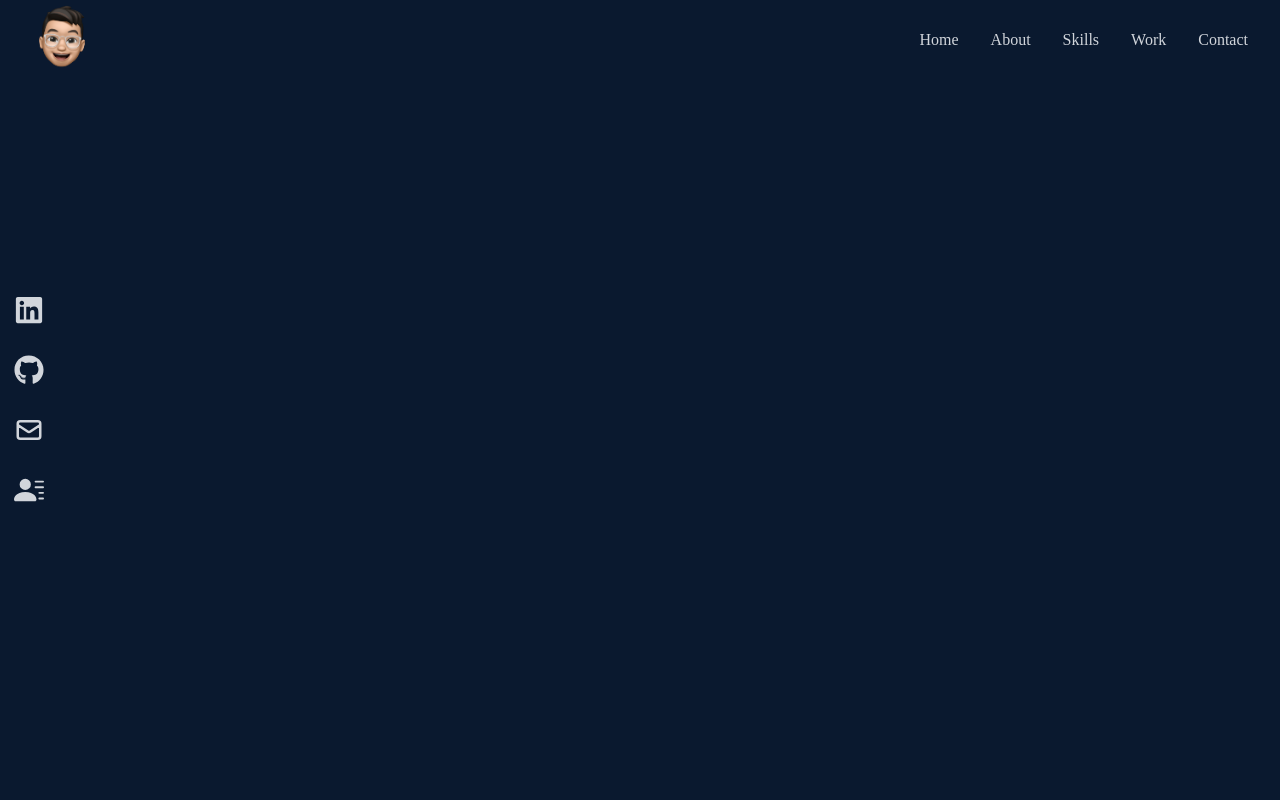
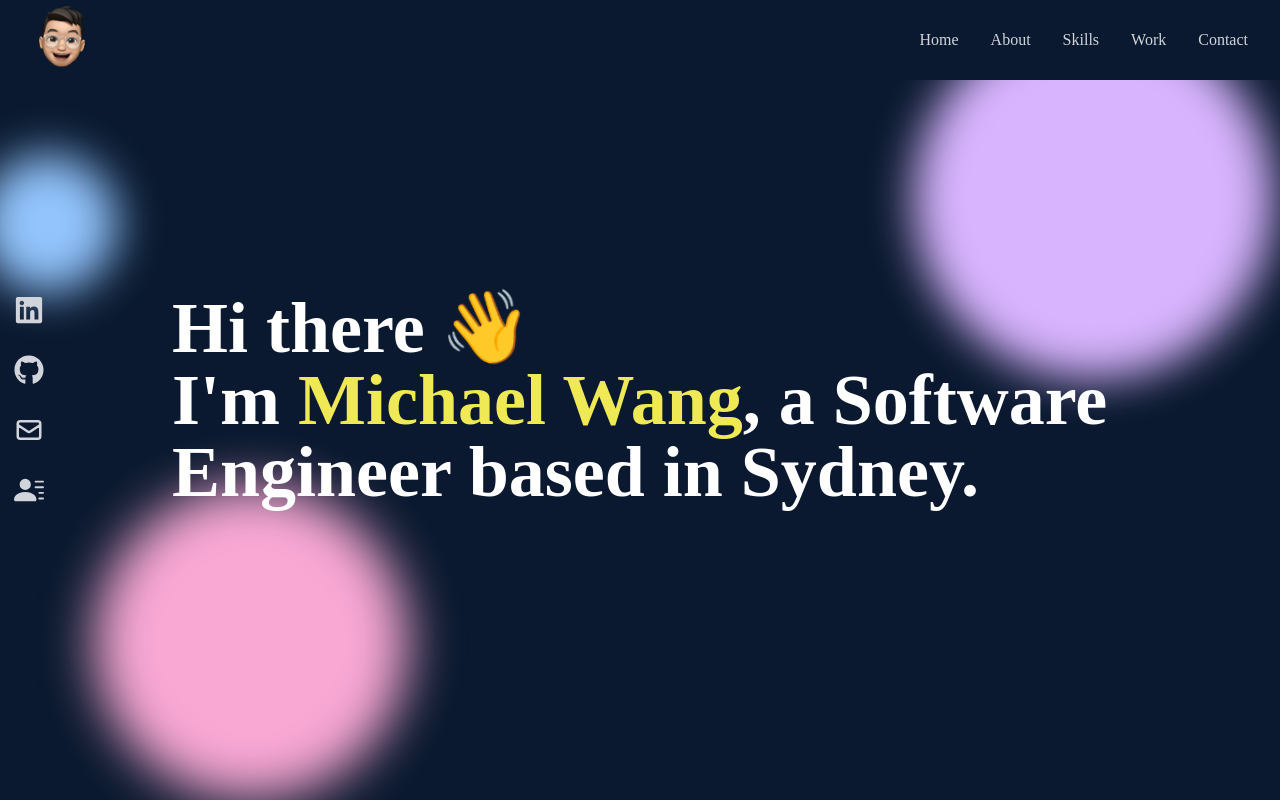
Before and after one commit to michaelwang110/portfolio-react-app, a React (Create React App) app: page / in a window 1280 px wide. Built offline with nearby package versions, Linux system fonts and the light colour scheme.

Commit message:
added an animated background

```diff
--- a/src/components/Home.jsx
+++ b/src/components/Home.jsx
@@ -1,12 +1,33 @@
 import React from 'react';
-import {HiArrowNarrowRight} from 'react-icons/hi';
+import '../styles/Home.css';
 
 const Home = () => {
   return (
-    <div className='w-full h-screen bg-[#0a192f]'>
-      Home
+    <>
+
+    <div name='home' className='w-full h-screen bg-[#0a192f]'>
+
+      {/* Container */}
+
+      <div class="max-w-[1000px] mx-auto px-8 flex flex-col justify-center h-full">
+        {/* source: https://www.youtube.com/watch?v=Tmkr2kKUEgU */}
+        <div class=" w-full max-w-[1000px] z-10">
+          <div class="absolute top-36 -left-4 w-36 h-36 bg-blue-300 rounded-full mix-blend-multiply filter blur-xl opacity-100 animate-blob"></div>
+          <div class="absolute top-0 -right-4 w-96 h-96 bg-purple-300 rounded-full mix-blend-multiply filter blur-xl opacity-100 animate-blob animation-delay-2000"></div>
+          <div class="absolute -bottom-8 left-20 w-72 h-72 bg-pink-300 rounded-full mix-blend-multiply filter blur-xl opacity-100 animate-blob animation-delay-4000"></div>
+        </div>
+        <h1 className='text-4xl sm:text-7xl font-bold text-[#ffffff] z-20'>
+          Hi there
+          <span class="waving-hand">👋</span>
+        </h1>
+        <h1 className='text-4xl sm:text-7xl font-bold text-[#ffffff] z-20'>
+          I'm {<span className='text-4xl sm:text-7xl font-bold text-[#eee955]'>Michael Wang</span>}
+          , a Software Engineer based in Sydney.
+        </h1>
+      </div>
     </div>
+    </>
   )
 }
 
-export default Home
+export default Home;
--- a/src/components/NavBar.jsx
+++ b/src/components/NavBar.jsx
@@ -11,9 +11,9 @@ const NavBar = () => {
   const handleClick = () => setNav(prev => !prev);
 
   return (
-    <div className='fixed w-full h-[80px] flex justify-between items-center px-4 bg-[#0a192f] text-gray-300'>
+    <div className='fixed w-full h-[80px] flex justify-between items-center px-4 bg-[#0a192f] text-gray-300 z-50'>
       <div>
-        <img src={Logo} alt='Logo Image' style={{width: '90px'}}/>
+        <img src={Logo} alt='Logo' style={{width: '90px'}}/>
       </div>
 
       {/* Menu */}
--- a/src/index.css
+++ b/src/index.css
@@ -13,3 +13,13 @@
     @apply cursor-pointer;
   }
 }
+
+@layer utilities {
+  .animation-delay-2000 {
+    animation-delay: 2s;
+  }
+
+  .animation-delay-4000 {
+    animation-delay: 4s;
+  }
+}
--- /dev/null
+++ b/src/styles/Home.css
@@ -0,0 +1,44 @@
+.waving-hand {
+  animation-name: wave-animation;
+  animation-duration: 2.5s;
+  animation-iteration-count: infinite;
+  transform-origin: 70% 70%;
+  display: inline-block;
+  margin-left: 15px;
+}
+
+@keyframes wave-animation {
+  0% {
+    transform: rotate(0.0deg)
+  }
+
+  15% {
+    transform: rotate(14.0deg)
+  }
+
+  /* The following five values can be played with to make the waving more or less extreme */
+  30% {
+    transform: rotate(-8.0deg)
+  }
+
+  40% {
+    transform: rotate(14.0deg)
+  }
+
+  50% {
+    transform: rotate(-4.0deg)
+  }
+
+  60% {
+    transform: rotate(10.0deg)
+  }
+
+  70% {
+    transform: rotate(0.0deg)
+  }
+
+  /* Reset for the last half to pause */
+  100% {
+    transform: rotate(0.0deg)
+  }
+}
--- a/tailwind.config.js
+++ b/tailwind.config.js
@@ -2,7 +2,27 @@
 module.exports = {
   content: ["./src/**/*.{js,jsx,ts,tsx}",],
   theme: {
-    extend: {},
+    extend: {
+      animation: {
+        blob: "blob 7s infinite",
+      },
+      keyframes: {
+        blob: {
+          "0%": {
+            transform: "translate(0px, 0px) scale(1)",
+          },
+          "33%": {
+            transform: "translate(30px, -50px) scale(1.1)",
+          },
+          "66%": {
+            transform: "translate(-20px, 20px) scale(0.9)",
+          },
+          "100%": {
+            transform: "tranlate(0px, 0px) scale(1)",
+          },
+        },
+      },
+    },
   },
   plugins: [],
 }
```
